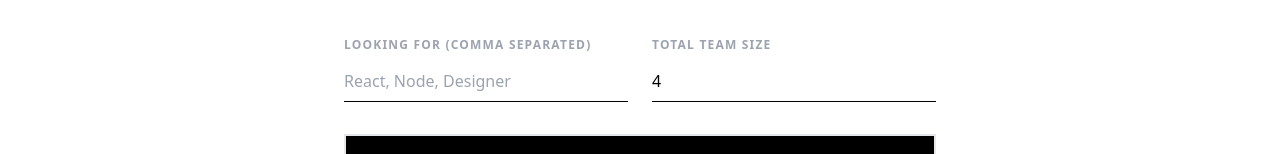
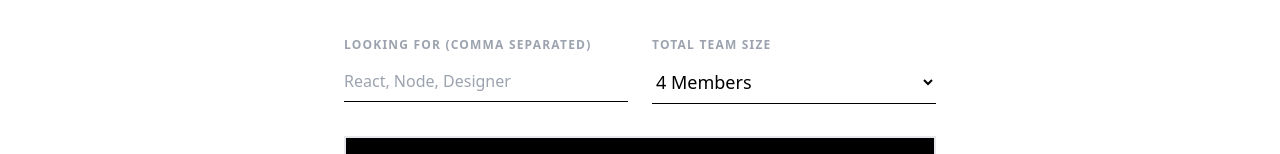
Before and after one commit to maitraiyeej/hackster_project, a React (Vite) app in the folder client/: page /hackathon/1/create-team in a window 1280 px wide. Shown: the part 406-560 px from the top of the page. Built offline with nearby package versions, Linux system fonts and the light colour scheme.

Commit message:
set team size limit in createTeam

```diff
--- a/client/src/pages/CreateTeam.jsx
+++ b/client/src/pages/CreateTeam.jsx
@@ -6,6 +6,7 @@ const CreateTeam = () => {
     const { id } = useParams();
     const navigate = useNavigate();
     const [loading, setLoading] = useState(false);
+    const [teamSize, setTeamSize] = useState(4);
 
     const [formData, setFormData] = useState({
         name: '',
@@ -94,14 +95,17 @@ const CreateTeam = () => {
                     </div>
                     <div>
                         <label className="text-xs font-bold uppercase tracking-widest block mb-2 text-gray-400">Total Team Size</label>
-                        <input
-                            className="w-full border-b border-black py-2 outline-none bg-transparent"
-                            type="number"
-                            min="2"
-                            max="10"
-                            defaultValue="4"
+                        <select
+                            className="w-full border-b border-black py-2 outline-none bg-transparent cursor-pointer font-medium text-lg"
+                            value={formData.teamSize}
                             onChange={(e) => setFormData({ ...formData, teamSize: e.target.value })}
-                        />
+                        >
+                            {[2, 3, 4, 5, 6].map(num => (
+                                <option key={num} value={num}>
+                                    {num} Members
+                                </option>
+                            ))}
+                        </select>
                     </div>
                 </div>
 
```
Also changed, not shown: 1 other file (tests, documents, lock files or other folders).
